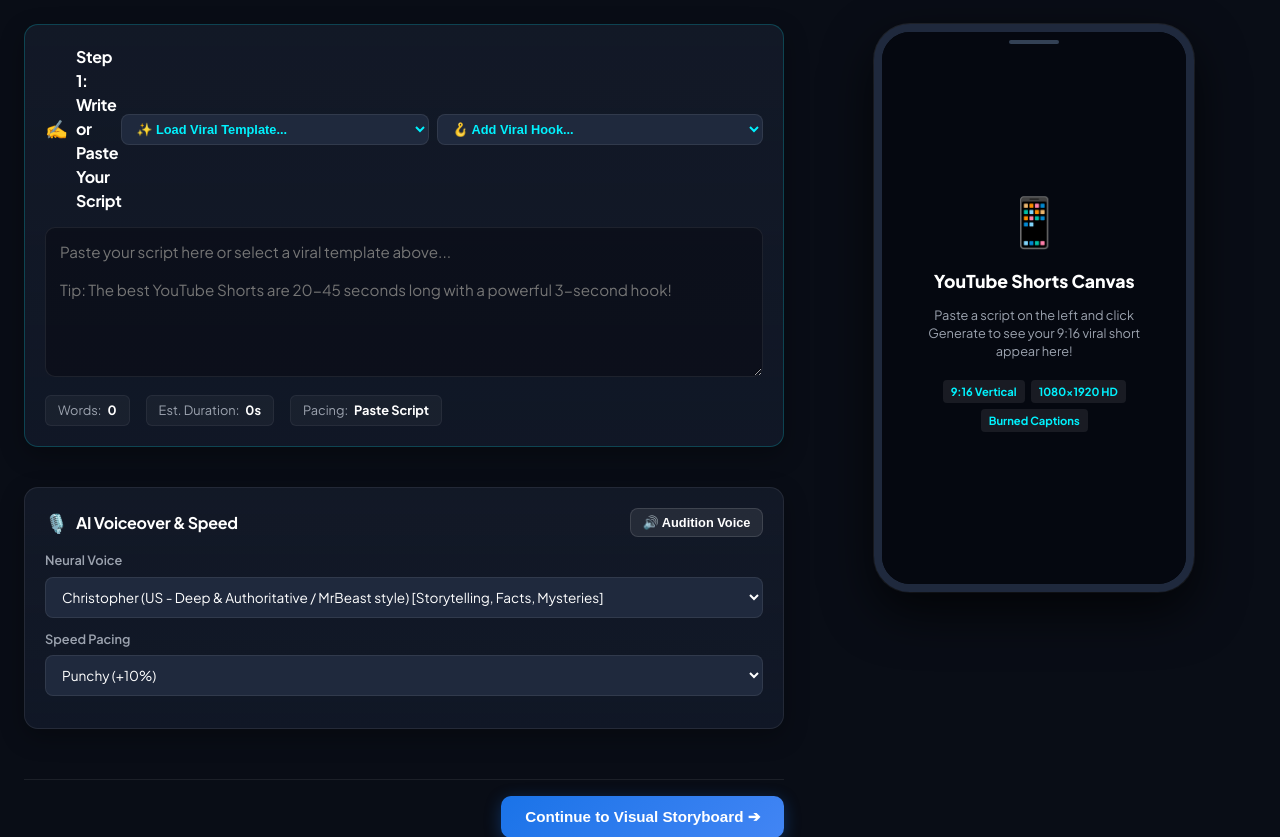
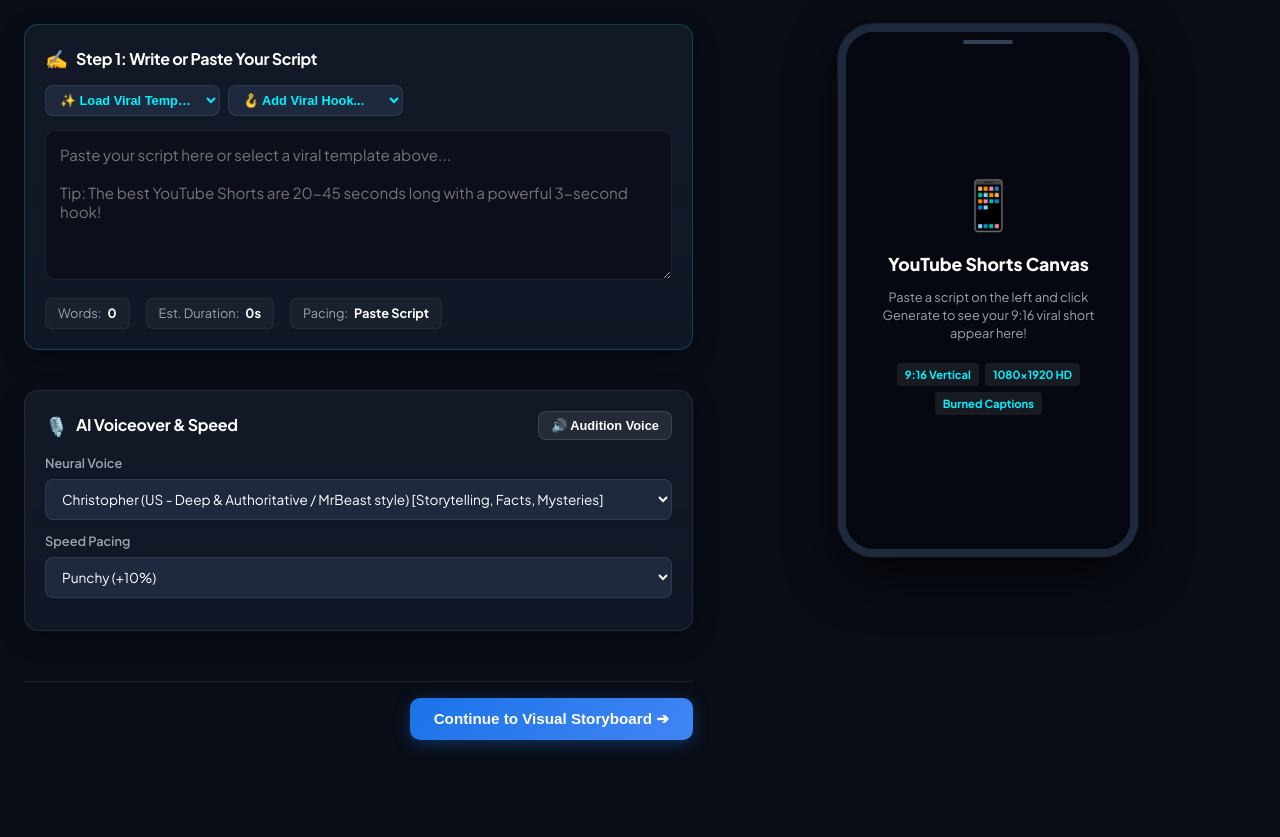
Before and after one commit to mk3081652/yt-shorts-generator, a FastAPI app: page / in a window 1280 px wide. Shown: the part 171-1008 px from the top of the page. After the commit the page ends 922 px from the top, so only its background shows below. Run offline with FastAPI, Linux system fonts and the light colour scheme.

Commit message:
Improve UI responsiveness, card title wrapping, and phone frame scaling

```diff
--- a/static/css/style.css
+++ b/static/css/style.css
@@ -137,6 +137,8 @@ body {
     display: flex;
     justify-content: space-between;
     align-items: center;
+    flex-wrap: wrap;
+    gap: 12px;
     margin-bottom: 14px;
 }
 
@@ -144,6 +146,7 @@ body {
     display: flex;
     align-items: center;
     gap: 8px;
+    flex-shrink: 0;
 }
 
 .card-title .icon {
@@ -155,6 +158,7 @@ body {
     font-weight: 700;
     color: #fff;
     letter-spacing: -0.3px;
+    white-space: nowrap;
 }
 
 /* Script Card */
@@ -165,6 +169,7 @@ body {
 .script-tools {
     display: flex;
     gap: 8px;
+    flex-wrap: wrap;
 }
 
 .compact-select {
@@ -177,6 +182,9 @@ body {
     border-radius: 8px;
     cursor: pointer;
     outline: none;
+    max-width: 175px;
+    text-overflow: ellipsis;
+    white-space: nowrap;
 }
 
 .compact-select:hover {
@@ -496,8 +504,10 @@ body {
 }
 
 .phone-frame {
-    width: 320px;
-    height: 568px; /* 9:16 aspect ratio */
+    width: 300px;
+    max-width: 100%;
+    height: 533px; /* 9:16 aspect ratio */
+    max-height: min(533px, 68vh);
     background: #020408;
     border: 8px solid #1f293d;
     border-radius: 36px;
--- a/templates/index.html
+++ b/templates/index.html
@@ -7,7 +7,7 @@
     <link rel="preconnect" href="https://fonts.googleapis.com">
     <link rel="preconnect" href="https://fonts.gstatic.com" crossorigin>
     <link href="https://fonts.googleapis.com/css2?family=Plus+Jakarta+Sans:wght@400;500;600;700;800&family=Montserrat:wght@800;900&display=swap" rel="stylesheet">
-    <link rel="stylesheet" href="/static/css/style.css?v=20260919_v3">
+    <link rel="stylesheet" href="/static/css/style.css?v=20260920_v4">
 </head>
 <body>
     <div class="app-container">
```
